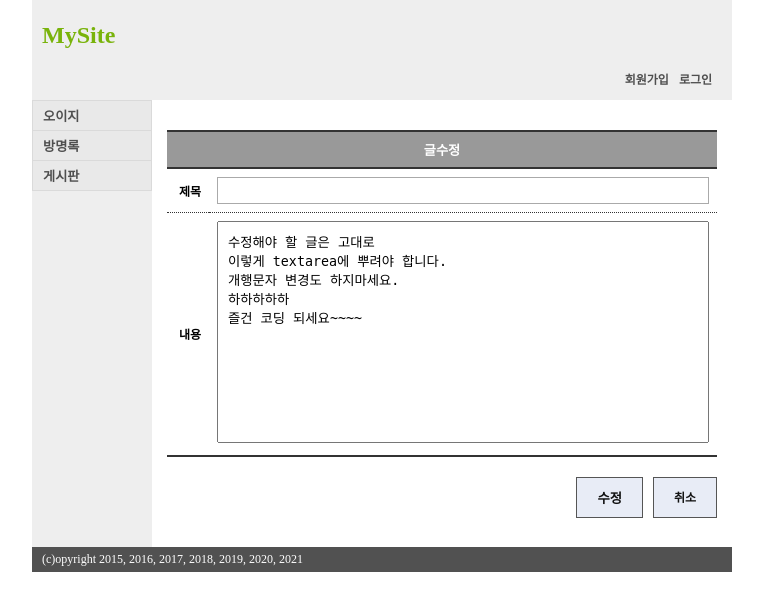
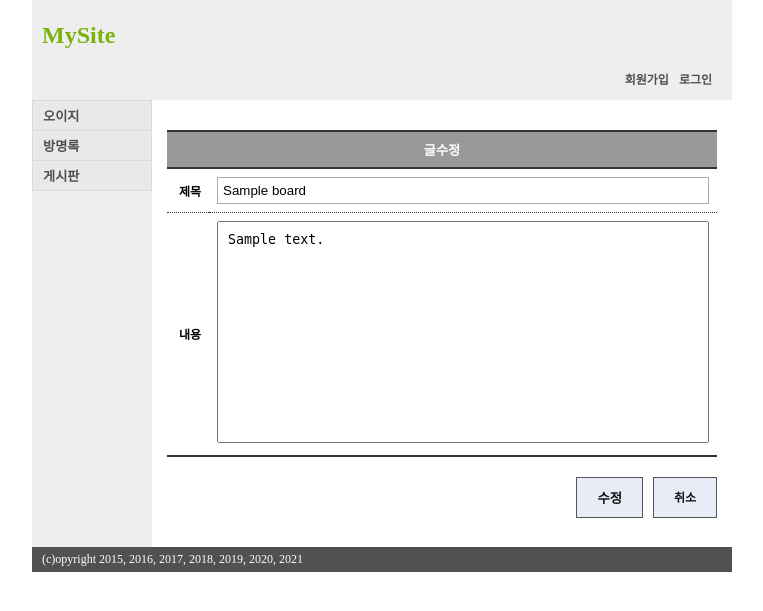
Before and after one commit to Heez27/mysite, a Django app: template templates/board/updateform.html in a window 1280 px wide. Shown: the top 611 px of the page, without its empty margins (258-1021 px from the left). Run offline with Django 3.2, Linux system fonts and the light colour scheme; the template is opened without the code that fills it: most values are stand-ins (such as "Sample title", 1, 10 or a date in 2020); some libraries are stand-ins or nearby versions.

Commit message:
board 수정 02 - board/view.py에서 view, write, update함수 다시 짜기!

```diff
--- a/mysite/urls.py
+++ b/mysite/urls.py
@@ -43,5 +43,6 @@ urlpatterns = [
     path('board/writeform', boardviews.writeform),
     path('board/write', boardviews.write),
     path('board/updateform', boardviews.updateform),
+    path('board/update', boardviews.update),
 
 ]
--- a/templates/board/index.html
+++ b/templates/board/index.html
@@ -24,7 +24,7 @@
 					{% for board in boardlist %}
 					<tr>
 						<td>{{ boardlist  | length | sub:forloop.counter | add:1 }}</td>
-						<td><a href="" style="text-align:left; padding-left:0px">{{ board.title }}</a></td>
+						<td><a href="/board/view?no={{ board.no }}" style="text-align:left; padding-left:0px">{{ board.title }}</a></td>
 						<td>{{ board.name }}</td>
 						<td> {{ board.hit }} </td>
 						<td> {{ board.reg_date }} </td>
--- a/templates/board/updateform.html
+++ b/templates/board/updateform.html
@@ -9,23 +9,20 @@
 
 
 			<div id="board">
-				<form class="board-form" method="post" action="">
+				<form class="board-form" method="post" action="/board/update">
+					{% csrf_token %}
 					<table class="tbl-ex">
 						<tr>
 							<th colspan="2">글수정</th>
 						</tr>
 						<tr>
 							<td class="label">제목</td>
-							<td><input type="text" name="title" value=""></td>
+							<td><input type="text" name="title" value="{{ board.title }}" ></td>
 						</tr>
 						<tr>
 							<td class="label">내용</td>
 							<td>
-								<textarea id="content" name="content">수정해야 할 글은 고대로
-이렇게 textarea에 뿌려야 합니다.
-개행문자 변경도 하지마세요.
-하하하하하
-즐건 코딩 되세요~~~~</textarea>
+								<textarea id="content" name="content" value="">{{ board.contents }}</textarea>
 							</td>
 						</tr>
 					</table>
--- a/templates/board/view.html
+++ b/templates/board/view.html
@@ -28,7 +28,7 @@
 				</table>
 				<div class="bottom">
 					<a href="">글목록</a>
-					<a href="">글수정</a>
+					<a href="/board/updateform?no={{ board.no }}">글수정</a>
 					<a href="">답글</a>
 				</div>
 			</div>
```
Also changed, not shown: board/views.py (+16 -4 lines).
